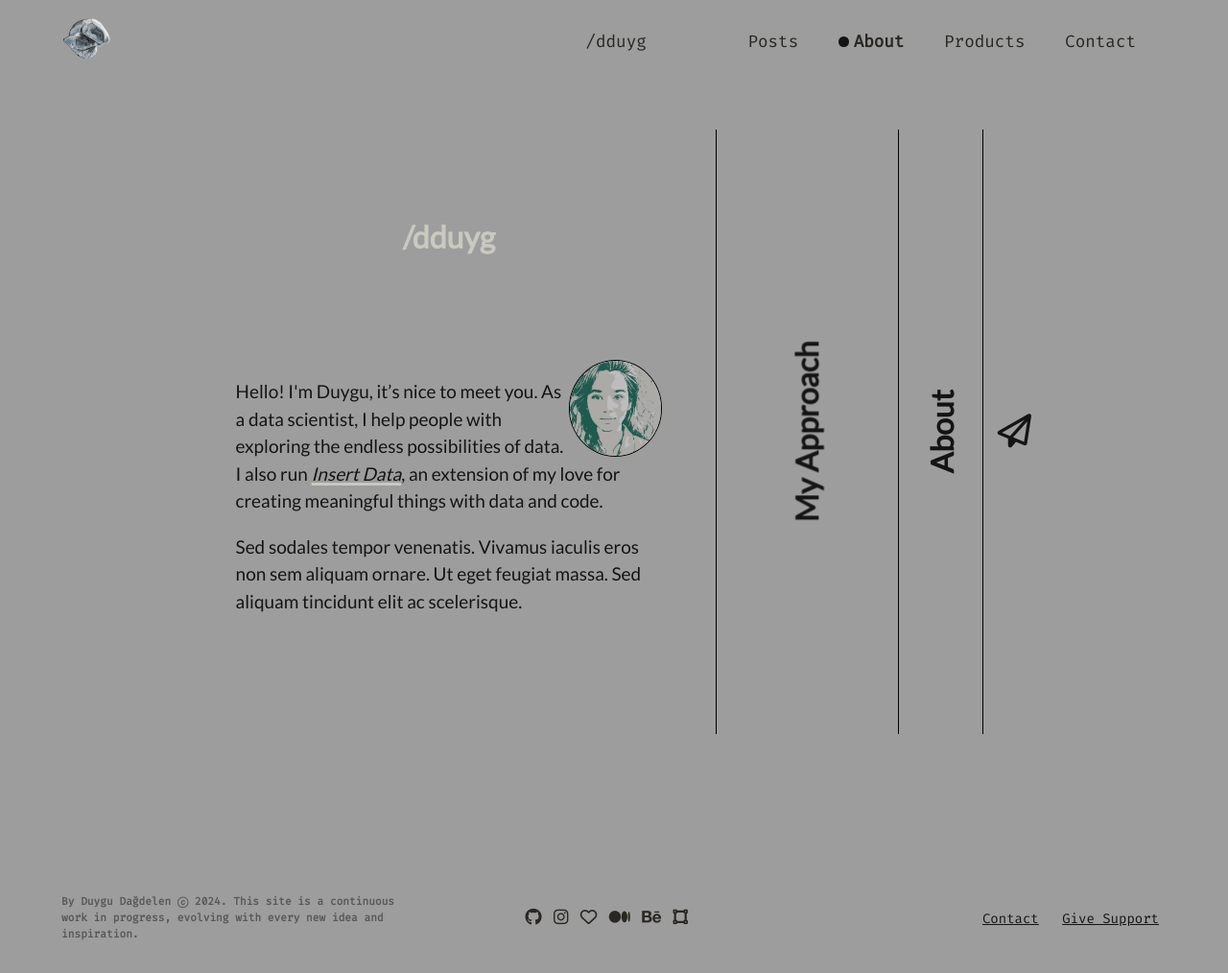
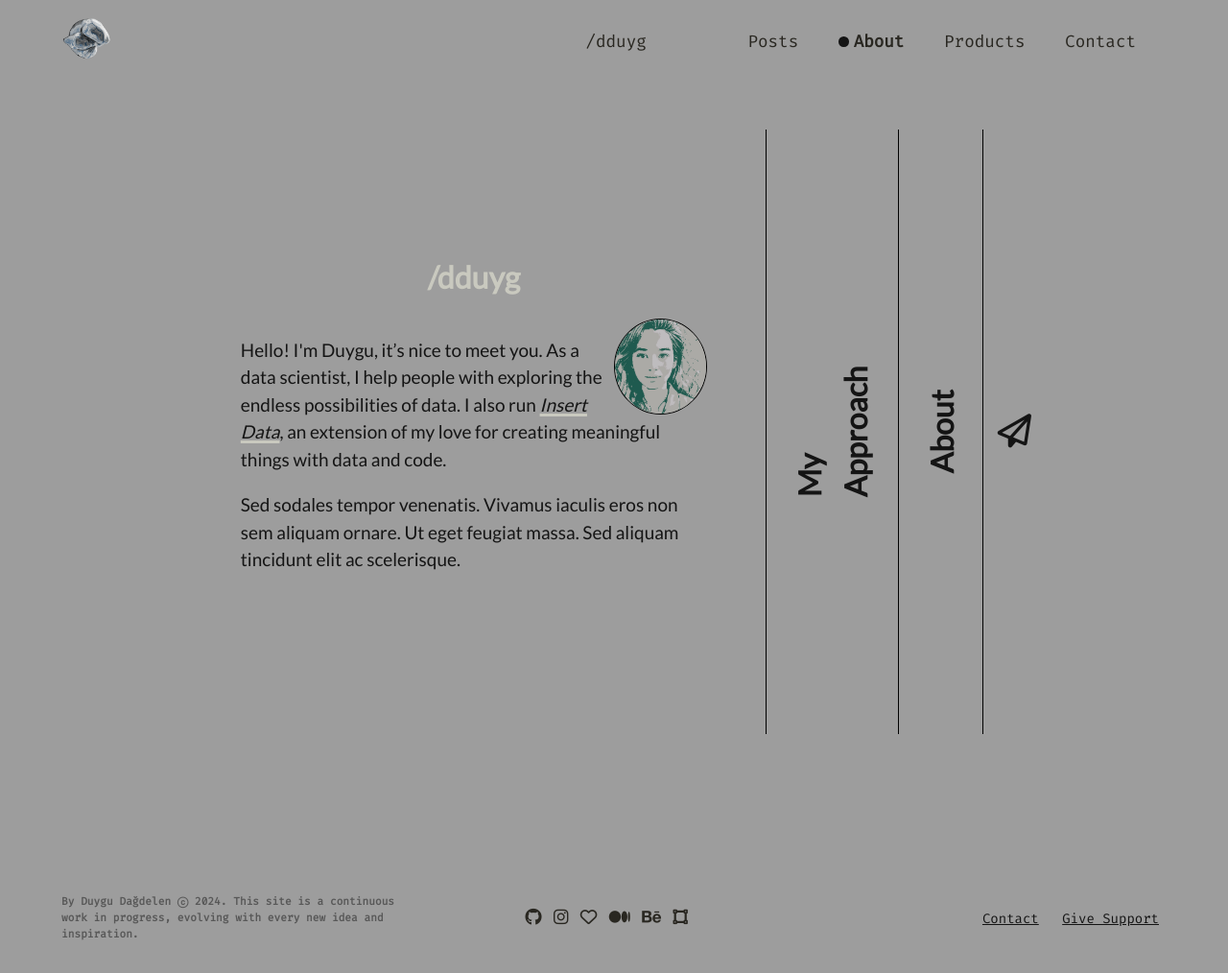
Before and after one commit to dduyg/duuuy, a Jekyll site: the page built from about.html, in a window 1280 px wide. Shown: the whole page at 96% size. Built offline with Jekyll 4.4.1, drawn with Linux system fonts in a browser that asks for light colours; nearby versions of some CDN libraries.

Commit message:
Update about-panel.css

```diff
--- a/assets/about-panel.css
+++ b/assets/about-panel.css
@@ -19,7 +19,7 @@ section {
   flex: 1;
   height: 70%;
   align-items: center;
-  justify-content: space-evenly;
+  justify-content: center;
   flex-direction: column;
 }
 #contact {
@@ -45,12 +45,7 @@ header {
   transform: rotate(0deg);
   transition: 0.5s ease;
   padding: 0 10%;
-  white-space: normal;
 }
-.panel-inactive header {
-  white-space: nowrap;
-}
-
 #bio header, #contact header {
   transform: rotate(0deg); /* No rotation for image/icon */
 }
```
